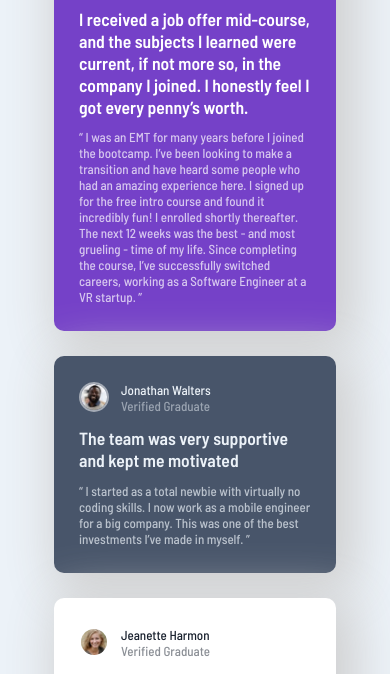
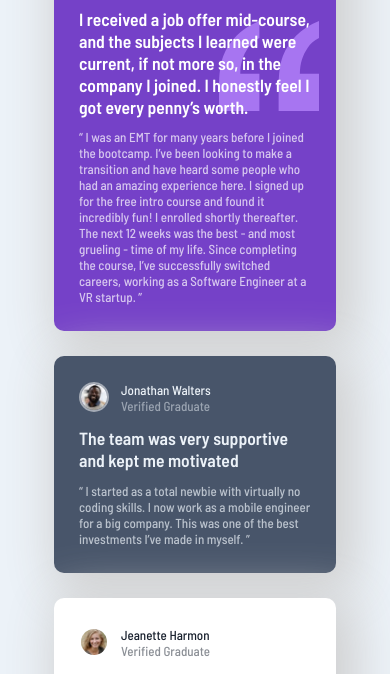
Before and after one commit to VishrutAggarwal/testimonials-grid-section-main, a plain HTML site: page index.html in a window 390 px wide. Shown: the part 125-799 px from the top of the page. Drawn offline with Linux system fonts and the light colour scheme.

Commit message:
added background image to first review

```diff
--- a/index.html
+++ b/index.html
@@ -12,6 +12,7 @@
 <body>
   <main id = "container">
     <section id = "testimonial-1">
+      <img src = "./images/bg-pattern-quotation.svg" id = "bg-image">
       <div class = "header">
         <div class = "image">
           <img src = "./images/image-daniel.jpg" alt = "daniel-clifford-pfp" class = "pfp">
--- a/style.css
+++ b/style.css
@@ -111,6 +111,15 @@ footer a {
     color: var(--very-dark-blackish-blue);
 }
 
+#bg-image {
+    position: absolute;
+    margin-left: 290px;
+    margin-top: -80px;
+    height: 90px;
+    width: 100px;
+    z-index: 0;
+}
+
 /* Formatting */
 
 .header {
@@ -121,6 +130,7 @@ footer a {
 .testimonial-heading {
     font-weight: var(--fw-semi-bold);
     font-size: 1.1rem;
+    z-index: 1;
 }
 
 .testimonial-body {
@@ -137,16 +147,15 @@ footer a {
     width: 30px;
     height: auto;
 }
-
 @media screen and (max-width: 600px) {
     main {
         grid-template-columns: 1fr;
         grid-template-rows: 1.8fr 1fr 1fr 1.75fr 2fr;
         grid-template-areas: "one"
-                            "two"
-                            "three"
-                            "four"
-                            "five";
+        "two"
+        "three"
+        "four"
+        "five";
         width: 282px;
         margin: 4rem;
     }
@@ -154,4 +163,11 @@ footer a {
     footer {
         position: relative;
     }
+
+    #bg-image {
+        margin-left: 140px;
+        margin-top: -138px;
+        height: 90px;
+        width: 100px;
+    }
 }
```
